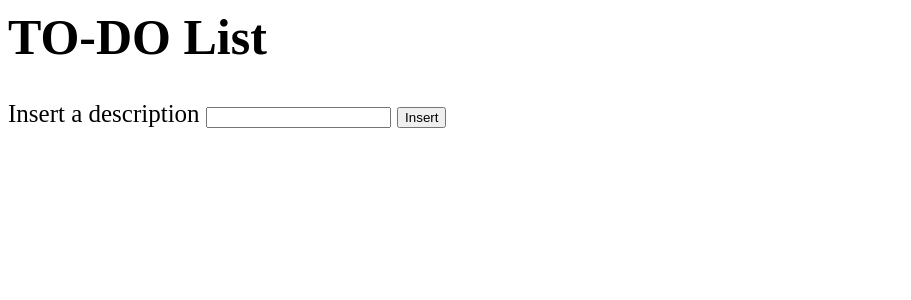
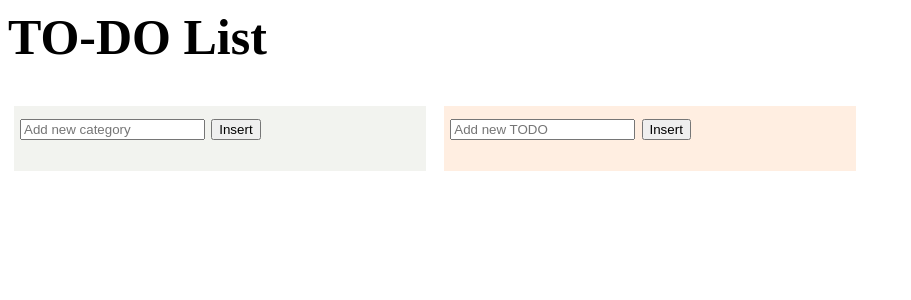
Before and after one commit to francesco-corsaro/dummy_todos_list, a Flask app: page /list/1 in a window 1280 px wide. Shown: the top 300 px of the page, without its empty margins (0-911 px from the left). Run offline with Flask 2, Linux system fonts and the light colour scheme; data that the repository does not hold is empty.

Commit message:
create new ul to show the category's list

```diff
--- a/app.py
+++ b/app.py
@@ -171,7 +171,10 @@ def delete_item():
 def get_todos_categorized(todo_title_id ):
     # rispetto alla funzione index del file precendete,
     # questa volta stiamo passando la variabile list_id per filtrare i risultati da stampare a video
-    return render_template('index.html', data = Todo.query.filter_by(todo_title_id =todo_title_id ).order_by('id').all())
+    # in più aggiungiamo la variabile lists che preleva i dati dalla tabella todos_title
+    return render_template('index.html',
+    lists=Todo_title.query.all(),
+    data = Todo.query.filter_by(todo_title_id =todo_title_id ).order_by('id').all())
 
 
 
--- a/templates/index.html
+++ b/templates/index.html
@@ -15,11 +15,29 @@
             display: none;
         }
 
+        .list-wrapper {
+            background-color: rgba(237, 118, 014, 0.12);
+        }
+
+        .todos-wrapper {
+            background-color: rgba(255, 118, 014, 0.12);
+        }
+
+        .list-wrapper,
+        .todos-wrapper {
+            display: inline-block;
+            padding: 6px;
+            margin: 6px;
+            width: 400px;
+            vertical-align: top;
+        }
+
+        .list-wrapper {
+            background-color: rgba(148, 156, 123, 0.12);
+        }
+
         ul {
             list-style: none;
-            padding: 6px;
-            margin: 6px;
-            width: 200px;
         }
 
         li {
@@ -46,9 +64,25 @@
 
 <body>
     <h1>TO-DO List</h1>
+
+    <div class="list-wrapper">
+        <form id="formList">
+
+            <input type="text" name="category" id="category" placeholder="Add new category">
+            <input type="submit" value="Insert">
+        </form>
+        <ul>
+            {% for it in lists %}
+            <li>
+                <a href="/list/{{ it.id }}">{{ it.title }}</a>
+            </li>
+            {% endfor %}
+        </ul>
+    </div>
+    <div class="todos-wrapper">
         <form id="form">
-        <label for="description>">Insert a description</label>
-        <input type="text" name="description" id="description">
+
+            <input type="text" name="description" id="description" placeholder="Add new TODO">
             <input type="submit" value="Insert">
         </form>
         <!-- inseriamo un messaggio di errore nel caso in cui
@@ -73,6 +107,7 @@
             </li>
             {% endfor %}
         </ul>
+    </div>
     <script>
         /// di seguito abbiamo lo script per inviare nel databse e ricevere dal databse un nuovo item ///
         document.getElementById('form').onsubmit = function(e) {
@@ -218,6 +253,40 @@
             }
 
         }
+
+        /// il seguente script invia lo stato di checked al database se
+        /// l'utente spunta la casella'
+        const checkboxes = document.querySelectorAll('.check-completed'); // abbimao aggiunto una classe css per poter selezionare le check-box
+        for (let i = 0; i < checkboxes.length; i++) { //qui facciamo un ciclo per su tutte le check box
+            const checkbox = checkboxes[i]; // qui definiamo la variabile
+            checkbox.onchange = function(e) {
+                console.log('evente', e); // questo ci permette di vedere il valore la variabile target e il valore che gli viene impostato
+                const newCompleted = e.target.checked; // dalla console del browswer abbiamo visto che quando si clicca sulla caseela di controllo
+                // al metodo checked viene assegnato true mentre quando viene deselezionata gli viene assegnato il valore false
+
+                const todoId = e.target.dataset['id']; // prendiamo il valore dell'id della riga da cambiare
+
+                fetch('/todos/' + todoId + '/set-completed', { // qui faccimao un classico invio di dati con il metodo fetch di ajax
+                        method: 'POST',
+                        body: JSON.stringify({
+                            'completed': newCompleted, // questa volta inviamo il valore di true o false per l'item della lista
+
+                        }),
+                        headers: {
+                            'Content-Type': 'application/json'
+                        }
+                    })
+                    .then(function() {
+                        document.getElementById('error').className = 'hidden';
+                    })
+
+                .catch(function() { //con questa funzione possiamo visualizzare se qualcosa va storto durante la chiamata ajax fetch()
+                    document.getElementById('error').className = '';
+                })
+
+            }
+
+        }
     </script>
 </body>
 
```
Lines whose indentation alone changed are shown as unchanged.
